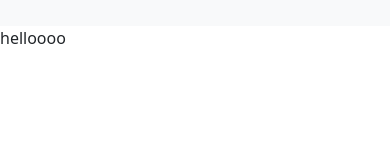
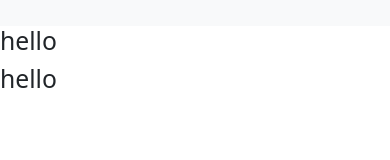
Before and after one commit to jbasquez/projectHomebase, a React (Create React App) app in the folder project-homebase/: page / in a window 390 px wide. Shown: the top 160 px of the page. Built offline with nearby package versions, Linux system fonts and the light colour scheme.

Commit message:
skelton for home page

```diff
--- a/project-homebase/src/pages/home.js
+++ b/project-homebase/src/pages/home.js
@@ -2,7 +2,14 @@ import React from "react";
 function Home() {
     return (
       <div className="home">
-        <p>helloooo</p>
+          <div className="row">
+          <div className="col-lg-8 col-md-8 col-sm-8">
+            <h2>hello</h2>
+        </div>
+        <div className="col-lg-4 col-md-4 col-sm-8">
+            <h2>hello</h2>
+        </div>
+          </div>
       </div>
     );
   }
```
Also changed, not shown: project-homebase/src/css/home.css (added).
